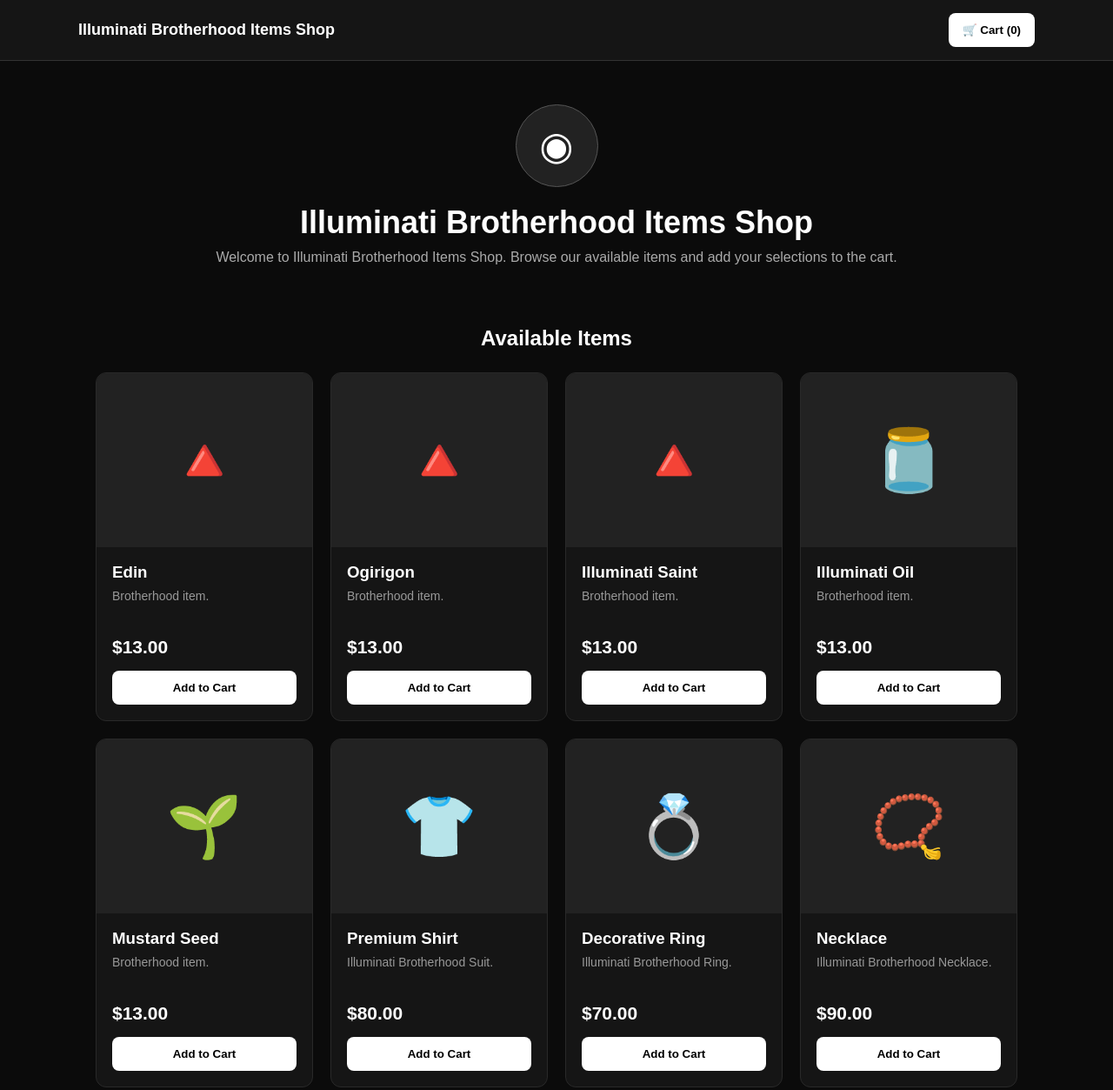
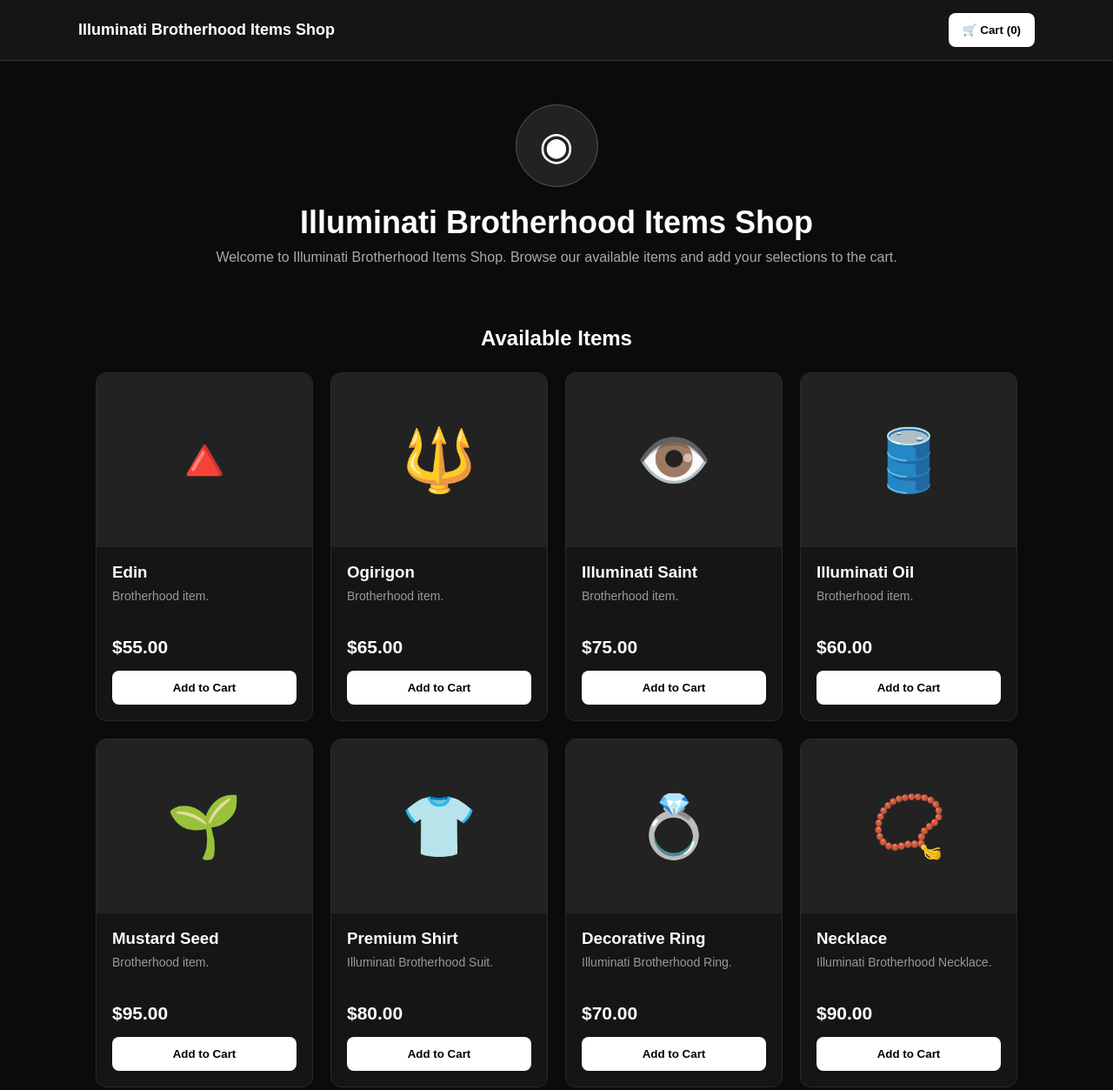
Before and after one commit to yoryorysl/-illuminati-brotherhood-shop, a website: page index.html in a window 1280 px wide. Shown: the top 1253 px of the page at 87% size. Drawn offline with Linux system fonts and the light colour scheme.

Commit message:
Update product prices and add new items

```diff
--- a/index.html
+++ b/index.html
@@ -80,52 +80,60 @@ footer{text-align:center;color:#777;border-top:1px solid #292929;padding:30px}
   <div class="info">
     <h3>Edin</h3>
     <p class="desc">Brotherhood item.</p>
-    <div class="price">$13.00</div>
-    <button class="add-btn" data-name="Edin" data-price="13">
+    <div class="price">$55.00</div>
+    <button class="add-btn" data-name="Edin" data-price="55">
       Add to Cart
     </button>
   </div>
 </div>
-  <div class="product">
-  <div class="product-img">🔺</div>
+
+<!-- Ogirigon -->
+<div class="product">
+  <div class="product-img">🔱</div>
   <div class="info">
     <h3>Ogirigon</h3>
     <p class="desc">Brotherhood item.</p>
-    <div class="price">$13.00</div>
-    <button class="add-btn" data-name="Ogirigon" data-price="13">
+    <div class="price">$65.00</div>
+    <button class="add-btn" data-name="Ogirigon" data-price="65">
       Add to Cart
     </button>
   </div>
 </div>
-  <div class="product">
-  <div class="product-img">🔺</div>
+
+<!-- Illuminati Saint -->
+<div class="product">
+  <div class="product-img">👁️</div>
   <div class="info">
     <h3>Illuminati Saint</h3>
     <p class="desc">Brotherhood item.</p>
-    <div class="price">$13.00</div>
-    <button class="add-btn" data-name="Illuminati Saint" data-price="13">
+    <div class="price">$75.00</div>
+    <button class="add-btn" data-name="Illuminati Saint" data-price="75">
       Add to Cart
     </button>
   </div>
 </div>
-  <div class="product">
-  <div class="product-img">🫙</div>
+
+<!-- Illuminati Oil -->
+<div class="product">
+  <div class="product-img">🛢️</div>
   <div class="info">
     <h3>Illuminati Oil</h3>
     <p class="desc">Brotherhood item.</p>
-    <div class="price">$13.00</div>
-    <button class="add-btn" data-name="Illuminati Oil" data-price="13">
+    <div class="price">$60.00</div>
+    <button class="add-btn" data-name="Illuminati Oil" data-price="60">
       Add to Cart
     </button>
   </div>
 </div>
-  <div class="product">
+
+<!-- Mustard Seed -->
+<div class="product">
   <div class="product-img">🌱</div>
   <div class="info">
     <h3>Mustard Seed</h3>
     <p class="desc">Brotherhood item.</p>
-    <div class="price">$13.00</div>
-    <button class="add-btn" data-name="Mustard Seed" data-price="13">
+    <div class="price">$95.00</div>
+    <button class="add-btn" data-name="Mustard Seed" data-price="95">
       Add to Cart
     </button>
   </div>
```
